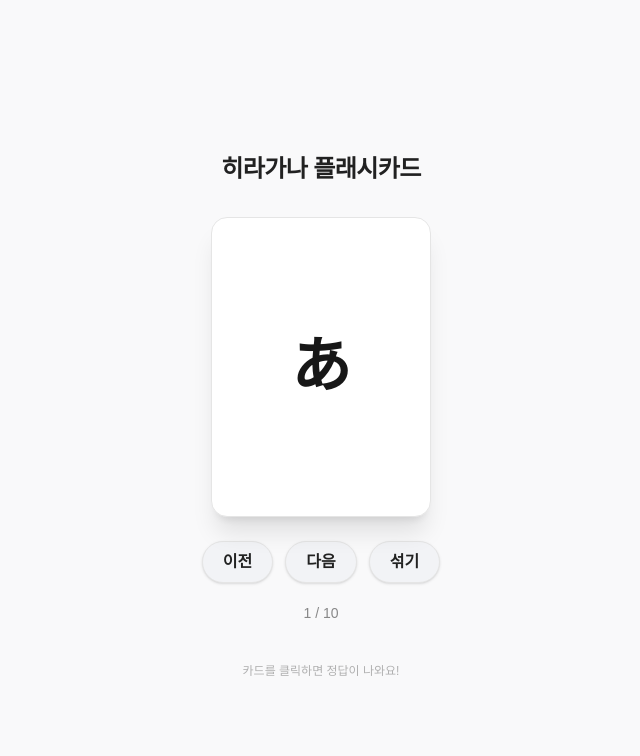
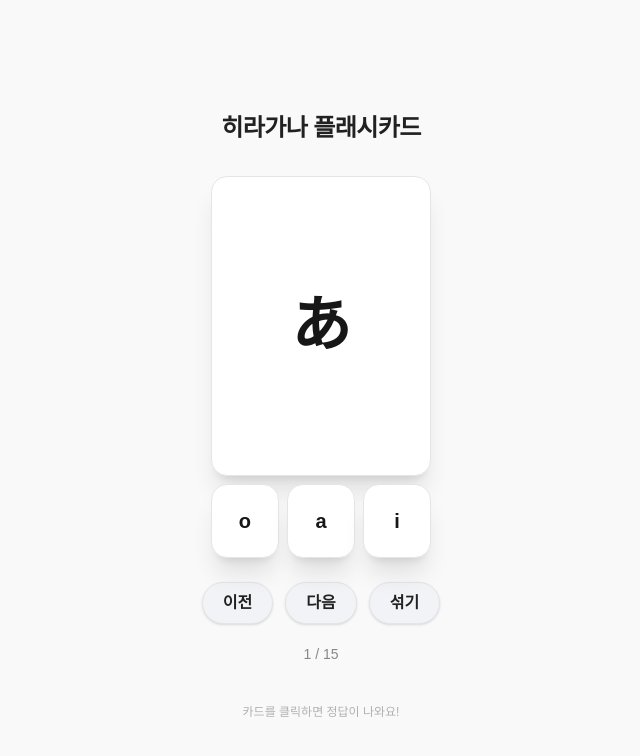
Before and after one commit to 1eeyerin/flash, a Next.js app: page / in a window 1280 px wide. Shown: the top 756 px of the page, without its empty margins (319-959 px from the left). Built offline with nearby package versions, Linux system fonts and the light colour scheme.

Commit message:
refactor: flip 로직 분리, 기능 변경 (3개 중 정답 맞추게)

```diff
--- a/src/app/page.tsx
+++ b/src/app/page.tsx
@@ -1,19 +1,20 @@
 "use client";
 
-import FlashCard from "../components/FlashCard";
+import FlashButton from "@/components/FlashButton";
 import FlashCardController from "../components/FlashCardController";
 import { useFlashCard } from "../hooks/useFlashCard";
+import FlashCardComponent from "@/components/FlashCardComponent";
 
 export default function HiraganaFlashCardPage() {
-  const { card, isFlipped, next, prev, flip, shuffle, progress } =
-    useFlashCard();
+  const { card, next, prev, shuffle, progress } = useFlashCard();
 
   return (
     <div className="flex flex-col items-center justify-center min-h-screen bg-[#f9f9fa]">
       <h1 className="text-2xl font-bold mb-8 mt-8 text-[#212121] tracking-tight">
         히라가나 플래시카드
       </h1>
-      <FlashCard card={card} isFlipped={isFlipped} onFlip={flip} />
+      <FlashCardComponent card={card} />
+      <FlashButton card={card} />
       <FlashCardController
         onPrev={prev}
         onNext={next}
--- /dev/null
+++ b/src/components/FlashButton.tsx
@@ -0,0 +1,48 @@
+"use client";
+
+import { HIRAGANA_CARDS, HiraganaCard } from "@/constants/hiragana";
+import { useFlashCard } from "@/hooks/useFlashCard";
+import { FC } from "react";
+
+const cardStyle =
+  "w-[calc((220px/3)-5.3px)] aspect-[1/1.1] bg-white rounded-2xl shadow-xl flex items-center justify-center text-xl font-bold cursor-pointer select-none relative transition-colors duration-200 border border-[#e5e5e5]";
+
+const FlashButton: FC<{ card: HiraganaCard }> = ({ card }) => {
+  const sameGroupCards = HIRAGANA_CARDS.filter((w) =>
+    card.group === w.group ? w.romaji : null
+  );
+
+  const { next } = useFlashCard();
+
+  const randomCards = sameGroupCards
+    .sort(() => Math.random() - 0.5)
+    .slice(0, 3);
+
+  const handleClick = (romaji: string) => {
+    if (card.romaji === romaji) {
+      next();
+      return;
+    }
+
+    console.log("@@ 실패");
+  };
+
+  return (
+    <div className="flex justify-center gap-2 mt-2">
+      {randomCards.map((c) => {
+        return (
+          <button
+            type="button"
+            onClick={() => handleClick(c.romaji)}
+            key={c.char}
+            className={cardStyle}
+          >
+            {c.romaji}
+          </button>
+        );
+      })}
+    </div>
+  );
+};
+
+export default FlashButton;
--- a/src/components/FlashCard.tsx
+++ b/src/components/FlashCard.tsx
@@ -5,7 +5,7 @@ import type { FC } from "react";
 export type FlashCardProps = {
   card: HiraganaCard;
   isFlipped: boolean;
-  onFlip: () => void;
+  flip: () => void;
 };
 
 const cardVariants = {
@@ -18,7 +18,7 @@ const cardStyle =
 const backStyle =
   "absolute inset-0 flex items-center justify-center text-3xl text-[#888] bg-[#f9f9fa] rounded-2xl";
 
-const FlashCard: FC<FlashCardProps> = ({ card, isFlipped, onFlip }) => {
+const FlashCard: FC<FlashCardProps> = ({ card, isFlipped, flip }) => {
   return (
     <div className="perspective-[1200px]">
       <motion.div
@@ -27,7 +27,7 @@ const FlashCard: FC<FlashCardProps> = ({ card, isFlipped, onFlip }) => {
         animate={isFlipped ? "back" : "front"}
         variants={cardVariants}
         transition={{ duration: 0.5, ease: [0.4, 0.2, 0.2, 1] }}
-        onClick={onFlip}
+        onClick={flip}
       >
         {/* 앞면 */}
         <div
--- /dev/null
+++ b/src/components/FlashCardComponent.tsx
@@ -0,0 +1,25 @@
+"use client";
+
+import { useState } from "react";
+import FlashCard from "./FlashCard";
+import { HiraganaCard } from "@/constants/hiragana";
+
+type FlashCardComponent = {
+  card: HiraganaCard;
+};
+
+const FlashCardComponent = ({ card }: FlashCardComponent) => {
+  const [isFlipped, setIsFlipped] = useState(false);
+
+  const handleFlip = () => {
+    setIsFlipped(true);
+
+    setTimeout(() => {
+      setIsFlipped(false);
+    }, 500);
+  };
+
+  return <FlashCard card={card} isFlipped={isFlipped} flip={handleFlip} />;
+};
+
+export default FlashCardComponent;
--- a/src/constants/hiragana.ts
+++ b/src/constants/hiragana.ts
@@ -15,6 +15,11 @@ export const HIRAGANA_CARDS: HiraganaCard[] = [
   { char: "く", romaji: "ku", group: "ka" },
   { char: "け", romaji: "ke", group: "ka" },
   { char: "こ", romaji: "ko", group: "ka" },
+  { char: "さ", romaji: "sa", group: "sa" },
+  { char: "し", romaji: "shi", group: "sa" },
+  { char: "す", romaji: "su", group: "sa" },
+  { char: "せ", romaji: "se", group: "sa" },
+  { char: "そ", romaji: "so", group: "sa" },
 ];
 
 export type { HiraganaCard };
--- a/src/hooks/useFlashCard.ts
+++ b/src/hooks/useFlashCard.ts
@@ -5,48 +5,44 @@ import { HIRAGANA_CARDS, HiraganaCard } from "../constants/hiragana";
 
 export type FlashCardState = {
   currentIndex: number;
-  isFlipped: boolean;
   cards: HiraganaCard[];
 };
 
+const INITIAL_STATE: FlashCardState = {
+  currentIndex: 0,
+  cards: HIRAGANA_CARDS,
+};
+
 export const useFlashCard = () => {
-  const [state, setState] = useState<FlashCardState>({
-    currentIndex: 0,
-    isFlipped: false,
-    cards: HIRAGANA_CARDS,
-  });
+  const [state, setState] = useState<FlashCardState>(INITIAL_STATE);
 
-  const flip = () => setState((s) => ({ ...s, isFlipped: !s.isFlipped }));
-
-  const next = () =>
+  const next = () => {
     setState((s) => ({
       ...s,
       currentIndex:
         s.currentIndex < s.cards.length - 1 ? s.currentIndex + 1 : 0,
-      isFlipped: false,
     }));
+  };
 
-  const prev = () =>
+  const prev = () => {
     setState((s) => ({
       ...s,
       currentIndex:
         s.currentIndex > 0 ? s.currentIndex - 1 : s.cards.length - 1,
-      isFlipped: false,
     }));
+  };
 
   const shuffle = () => {
     const shuffled = [...state.cards].sort(() => Math.random() - 0.5);
-    setState({ currentIndex: 0, isFlipped: false, cards: shuffled });
+    setState({ currentIndex: 0, cards: shuffled });
   };
 
   const progress = state.currentIndex + 1 + " / " + state.cards.length;
 
   return {
     card: state.cards[state.currentIndex],
-    isFlipped: state.isFlipped,
     next,
     prev,
-    flip,
     shuffle,
     progress,
     currentIndex: state.currentIndex,
```
